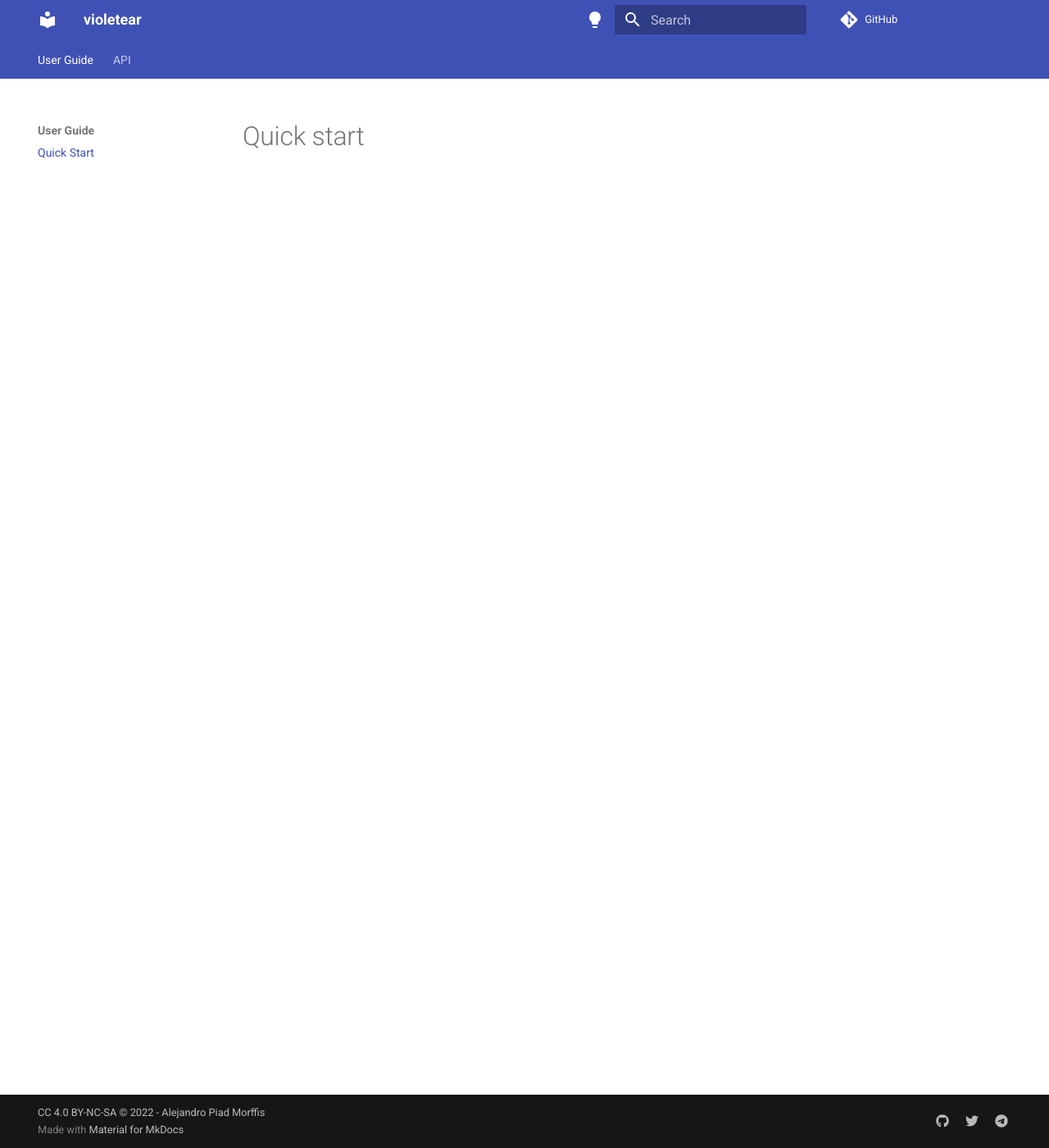
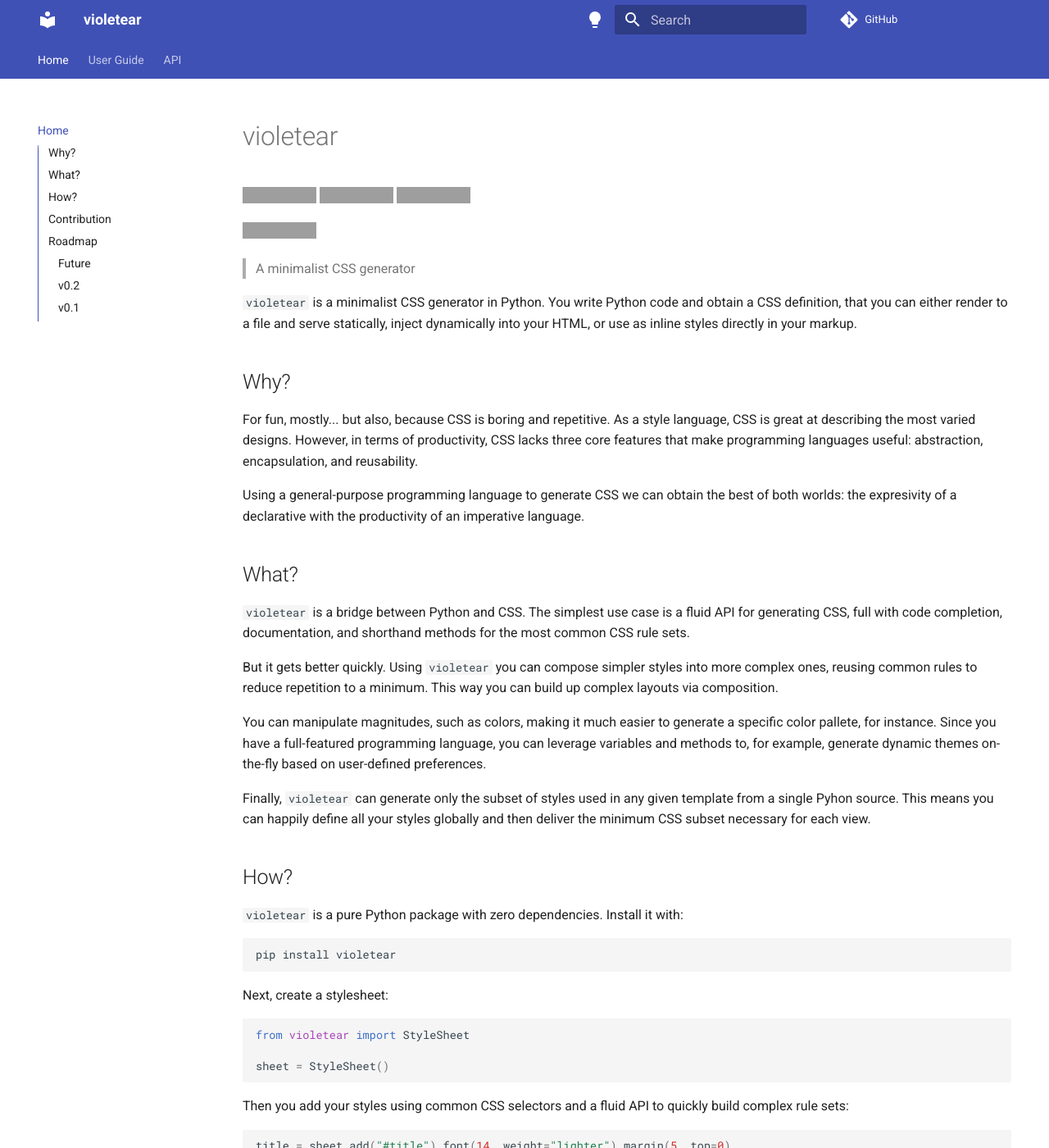
Before and after one commit to apiad/violetear, an MkDocs documentation site: the page built from docs/index.md, in a window 1280 px wide and 1400 px high. Shown: the whole window at 82% size. Built offline with MkDocs 1.6.1 and Material for MkDocs 9.7.7, drawn with Linux system fonts in a browser that asks for light colours; comment, search, counter and statistics services are not loaded; some of the changed text lies outside the part shown; grey boxes are pictures that could not be loaded.

Commit message:
Update readme

````diff
--- a/docs/index.md
+++ b/docs/index.md
@@ -1 +1,113 @@
-# Quick start
+# violetear
+
+![PyPI](https://img.shields.io/pypi/v/violetear)
+![PyPI - Python Version](https://img.shields.io/pypi/pyversions/violetear)
+![PyPI - License](https://img.shields.io/pypi/l/violetear)
+
+[![Documentation](https://github.com/apiad/violetear/actions/workflows/pages.yml/badge.svg)](https://apiad.net/violetear)
+
+> A minimalist CSS generator
+
+`violetear` is a minimalist CSS generator in Python. You write Python code and obtain a CSS definition, that you can either render to a file and serve statically, inject dynamically into your HTML, or use as inline styles directly in your markup.
+
+## Why?
+
+For fun, mostly... but also, because CSS is boring and repetitive. As a style language, CSS is great at describing the most varied designs. However, in terms of productivity, CSS lacks three core features that make programming languages useful: abstraction, encapsulation, and reusability.
+
+Using a general-purpose programming language to generate CSS we can obtain the best of both worlds: the expresivity of a declarative with the productivity of an imperative language.
+
+## What?
+
+`violetear` is a bridge between Python and CSS. The simplest use case is a fluid API for generating CSS, full with code completion, documentation, and shorthand methods for the most common CSS rule sets.
+
+But it gets better quickly. Using `violetear` you can compose simpler styles into more complex ones, reusing common rules to reduce repetition to a minimum. This way you can build up complex layouts via composition.
+
+You can manipulate magnitudes, such as colors, making it much easier to generate a specific color pallete, for instance. Since you have a full-featured programming language, you can leverage variables and methods to, for example, generate dynamic themes on-the-fly based on user-defined preferences.
+
+Finally, `violetear` can generate only the subset of styles used in any given template from a single Pyhon source. This means you can happily define all your styles globally and then deliver the minimum CSS subset necessary for each view.
+
+## How?
+
+`violetear` is a pure Python package with zero dependencies. Install it with:
+
+```bash
+pip install violetear
+```
+
+Next, create a stylesheet:
+
+```python
+from violetear import StyleSheet
+
+sheet = StyleSheet()
+```
+
+Then you add your styles using common CSS selectors and a fluid API to quickly build complex rule sets:
+
+```python
+title = sheet.add("#title").font(14, weight="lighter").margin(5, top=0)
+subtitle = sheet.add(".subtitle").apply(title).font(12)
+```
+
+You can add conditional (media query) styles with a simple API:
+
+```python
+with sheet.media(min_width=768):
+    sheet.redefine(title).display("inline")
+```
+
+Once your stylesheet is complete, you have a few options to deliver the styles to your frontend.
+
+You can render the stylesheet into a static file:
+
+```python
+sheet.render("static/css/main.css")
+```
+
+You can embed it into your HTML (e.g, using Jinja):
+
+```jinja
+<style>
+    {{ style.render() }}
+</style>
+```
+
+You can use inline styles:
+
+```jinja
+<h2 {{ style.subtitle.inline() }}>Subtitle</h2>
+```
+
+Or you can automatically add the corresponding selector attributes to a given tag:
+
+```jinja
+<h2 {{ style.subtitle.markup() }}>Subtitle</h2>
+<!-- Becomes -->
+<h2 class="subtitle">Subtitle</h2>
+```
+
+## Contribution
+
+License is MIT, so all contributions are welcome!
+
+The easiest way to contribute is simply by installing the library, using it to build some style you want, and then open an issue telling me what was hard or impossible for you to do. This will help me decide what to prioritize, since CSS is damn huge!
+
+Likewise, if you're feeling adventurous, go ahead and add some fluid methods to the `violetear.style.Style` class to cover new CSS rules, and then open a PR.
+
+## Roadmap
+
+### Future
+
+- Support for media queries via context managers
+- Support for flexbox and grid layouts with helper methods
+- Color palletes
+- Cover all basic CSS rules.
+
+### v0.2
+
+- Refactored style API
+- Added support for basic CSS selectors
+
+### v0.1
+
+- Basic API
--- a/mkdocs.yml
+++ b/mkdocs.yml
@@ -49,8 +49,8 @@
       emoji_generator: !!python/name:materialx.emoji.to_svg
 
 nav:
-  - User Guide:
-    - Quick Start: index.md
+  - Home: index.md
+  - User Guide: guide.md
   - API:
     - Style Sheets: stylesheet.md
     - Styles: style.md
````
